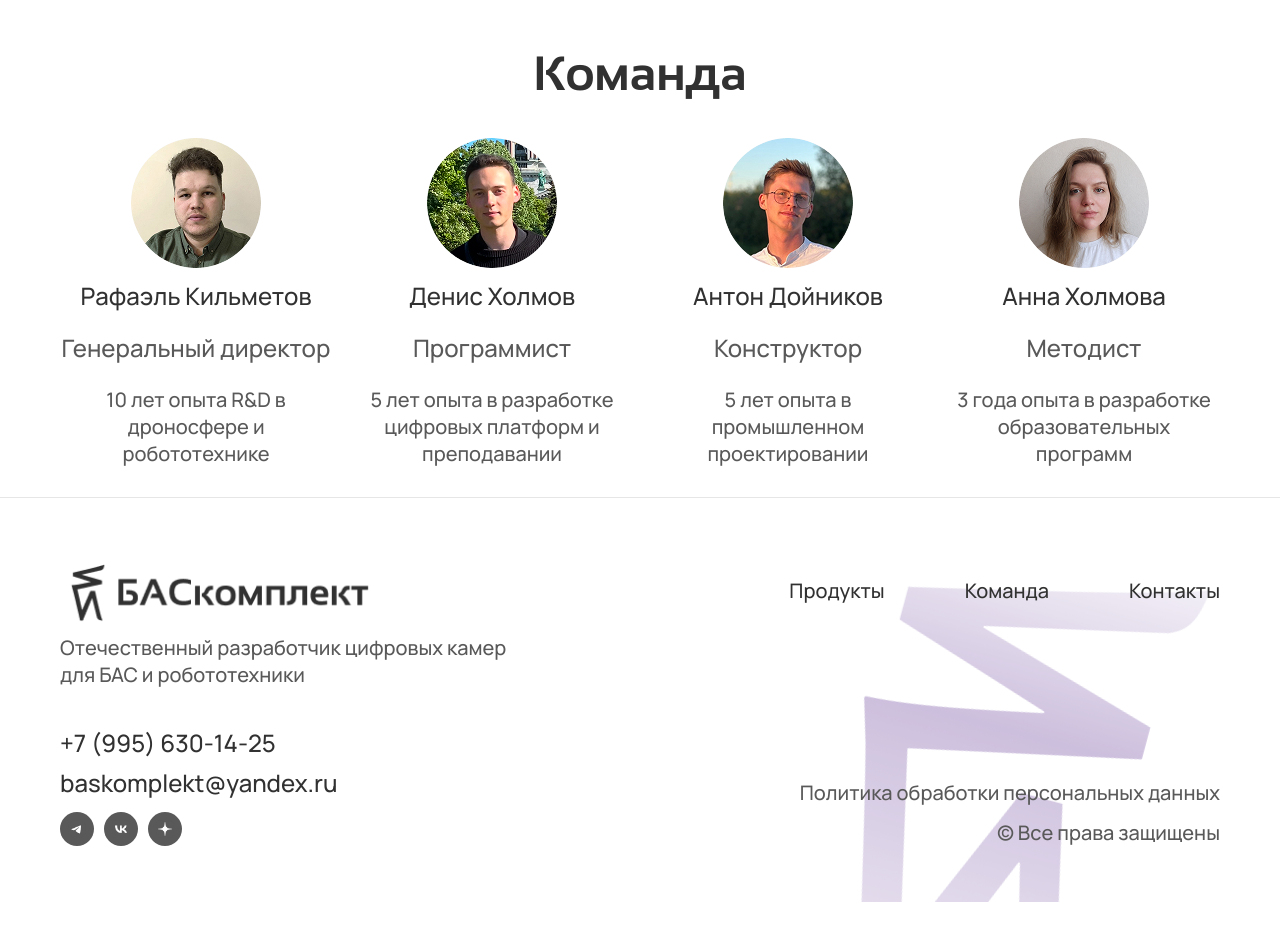
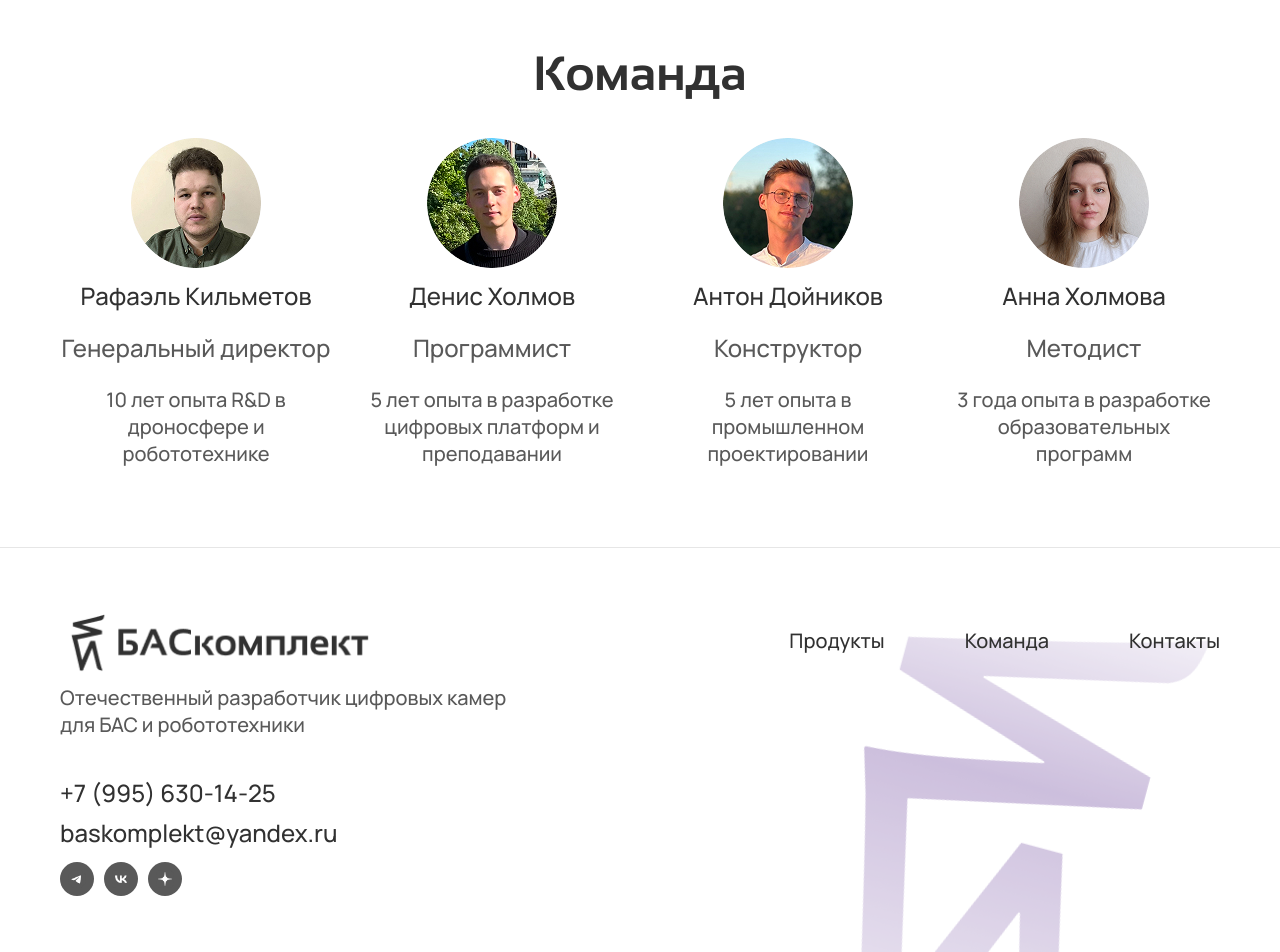
Before and after one commit to denisholmov/edu-cifra, a React (Vite) app: page / in a window 1280 px wide. Shown: the part 8368-9320 px from the top of the page. Before the commit the page ends 9270 px from the top, so only its background shows below. Built offline with nearby package versions, Linux system fonts and the light colour scheme.

Commit message:
добавил отступ и убрал политику

```diff
--- a/src/components/pages-content/Footer/index.tsx
+++ b/src/components/pages-content/Footer/index.tsx
@@ -46,12 +46,12 @@
               </a>
             </div>
 
-            <div className={styles.copyright}>
+            {/* <div className={styles.copyright}>
               <a className={styles.policy} href="#">
                 Политика обработки персональных данных
               </a>
               <span className={styles.copy}>© Все права защищены</span>
-            </div>
+            </div> */}
           </div>
         </div>
 
--- a/src/components/pages-content/Team/styles/index.module.css
+++ b/src/components/pages-content/Team/styles/index.module.css
@@ -1,5 +1,5 @@
 .team {
-  padding: 30px 0;
+  padding: 30px 0 80px;
   background-color: var(--color-white);
 }
 
```
